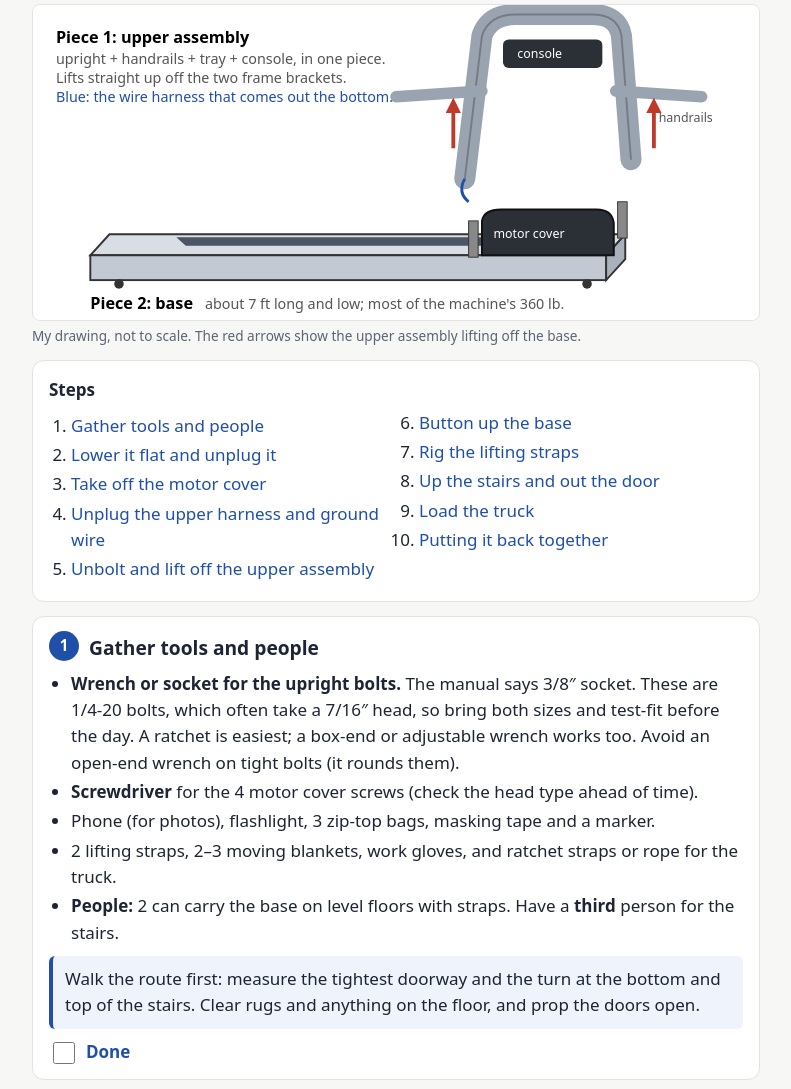
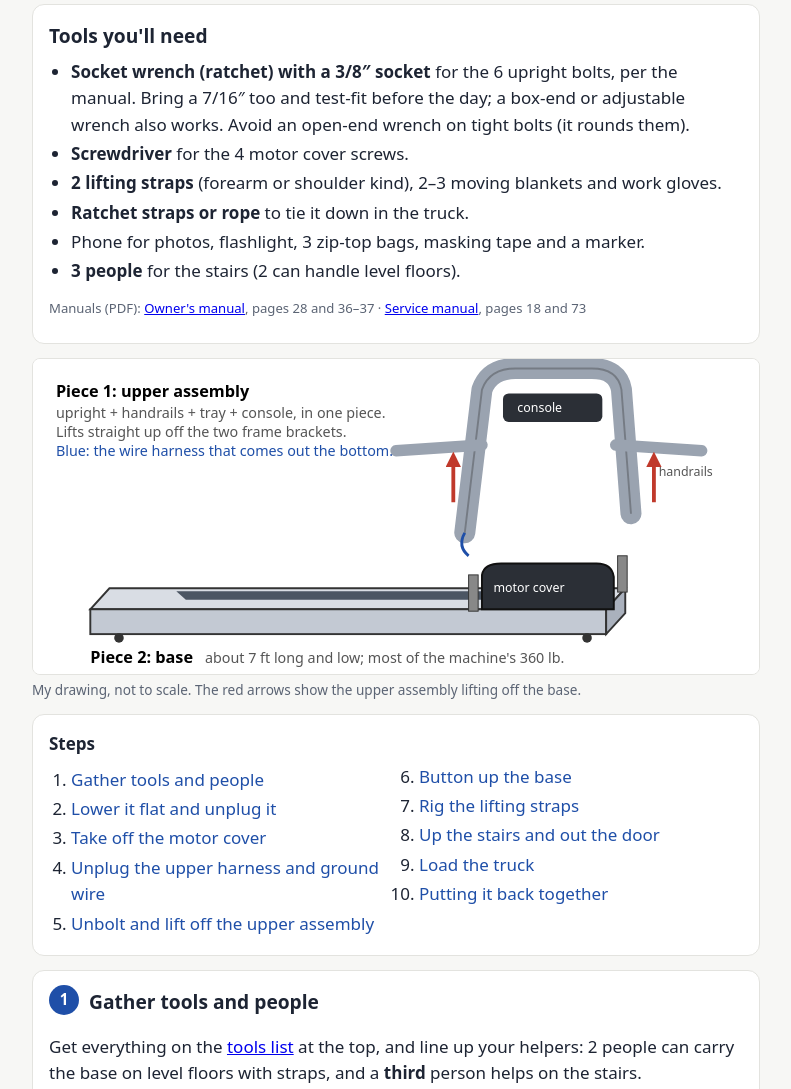
Before and after one commit to MarkEichenlaub/treadmill-move, a plain HTML site: page index.html in a window 1280 px wide. Shown: the part 182-1271 px from the top of the page, without its empty margins (244-1035 px from the left). Drawn offline with Linux system fonts and the light colour scheme.

Commit message:
List tools and manual links at the top of the guide
Co-Authored-By: Claude Opus 5.5 <noreply@anthropic.com>

```diff
--- a/index.html
+++ b/index.html
@@ -42,6 +42,20 @@
 
 <h1>Moving the Landice L8: take it apart, carry it out</h1>
 <p class="lede">Only the disassembly you need to get it up the basement stairs, through the house and into a truck. You split the treadmill into two pieces: the <b>upper assembly</b> (upright, handrails, tray and console, all still bolted together) and the <b>base</b>. That takes 6 bolts and 2 wire connectors. Tap each step's checkbox as you go; it remembers where you are.</p>
+
+<section class="card" id="tools">
+<h2>Tools you'll need</h2>
+<ul>
+  <li><b>Socket wrench (ratchet) with a 3/8&Prime; socket</b> for the 6 upright bolts, per the manual. Bring a 7/16&Prime; too and test-fit before the day; a box-end or adjustable wrench also works. Avoid an open-end wrench on tight bolts (it rounds them).</li>
+  <li><b>Screwdriver</b> for the 4 motor cover screws.</li>
+  <li><b>2 lifting straps</b> (forearm or shoulder kind), 2&ndash;3 moving blankets and work gloves.</li>
+  <li><b>Ratchet straps or rope</b> to tie it down in the truck.</li>
+  <li>Phone for photos, flashlight, 3 zip-top bags, masking tape and a marker.</li>
+  <li><b>3 people</b> for the stairs (2 can handle level floors).</li>
+</ul>
+<p class="src">Manuals (PDF): <a href="https://cdn.shopify.com/s/files/1/1800/6113/files/73210-11_90-Series_User_Manual_WEB.pdf">Owner's manual</a>, pages 28 and 36&ndash;37 &middot; <a href="https://cdn.shopify.com/s/files/1/1800/6113/files/L7_L8_L9_Treadmill_90_Series_Service_Manual.pdf">Service manual</a>, pages 18 and 73</p>
+</section>
+
 
 <figure>
 <svg viewBox="0 0 760 330" xmlns="http://www.w3.org/2000/svg" font-family="system-ui, sans-serif" font-size="15">
@@ -105,13 +119,7 @@
 <!-- 1 -->
 <section class="card step" id="s1">
 <h2><span class="num">1</span>Gather tools and people</h2>
-<ul>
-  <li><b>Wrench or socket for the upright bolts.</b> The manual says 3/8&Prime; socket. These are 1/4-20 bolts, which often take a 7/16&Prime; head, so bring both sizes and test-fit before the day. A ratchet is easiest; a box-end or adjustable wrench works too. Avoid an open-end wrench on tight bolts (it rounds them).</li>
-  <li><b>Screwdriver</b> for the 4 motor cover screws (check the head type ahead of time).</li>
-  <li>Phone (for photos), flashlight, 3 zip-top bags, masking tape and a marker.</li>
-  <li>2 lifting straps, 2&ndash;3 moving blankets, work gloves, and ratchet straps or rope for the truck.</li>
-  <li><b>People:</b> 2 can carry the base on level floors with straps. Have a <b>third</b> person for the stairs.</li>
-</ul>
+<p>Get everything on the <a href="#tools">tools list</a> at the top, and line up your helpers: 2 people can carry the base on level floors with straps, and a <b>third</b> person helps on the stairs.</p>
 <div class="tip">Walk the route first: measure the tightest doorway and the turn at the bottom and top of the stairs. Clear rugs and anything on the floor, and prop the doors open.</div>
 <label class="check"><input type="checkbox"> Done</label>
 </section>
```
